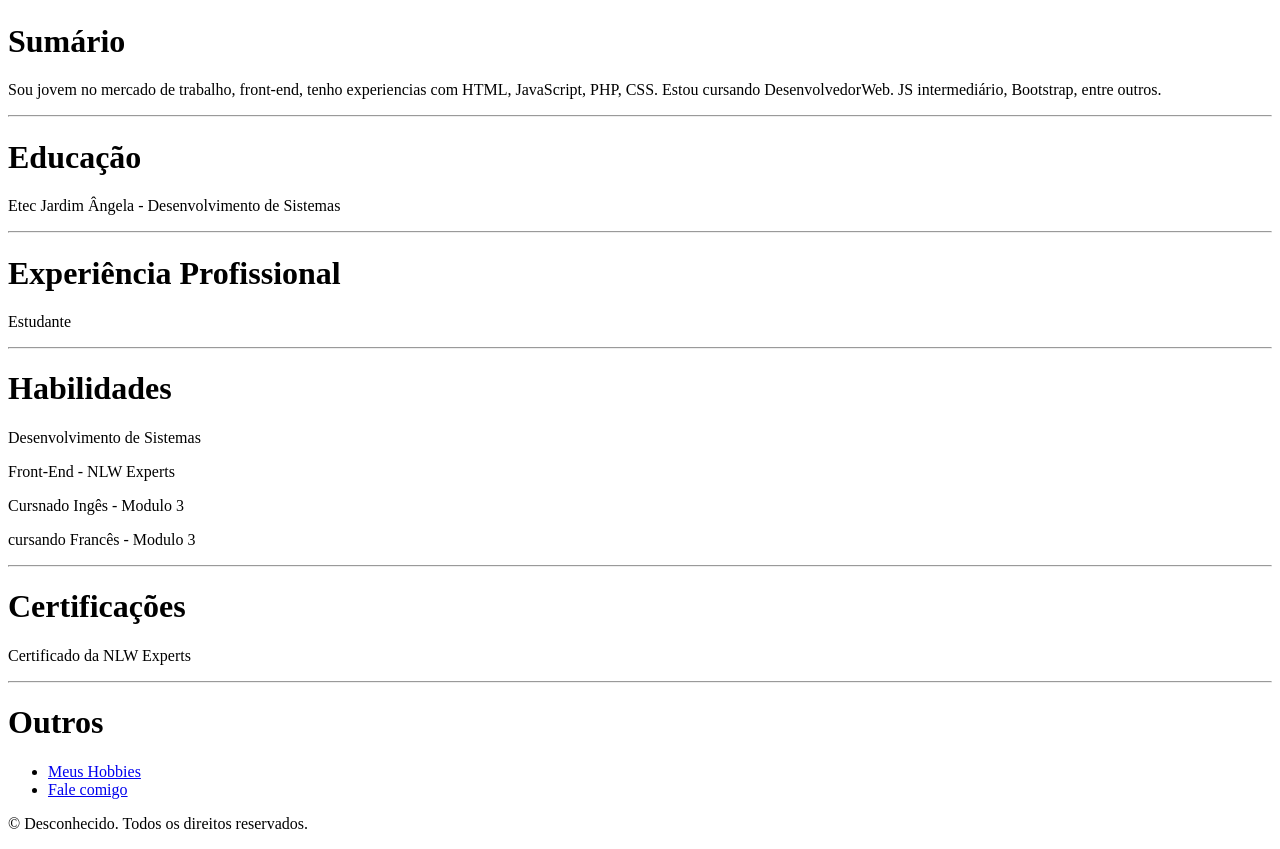
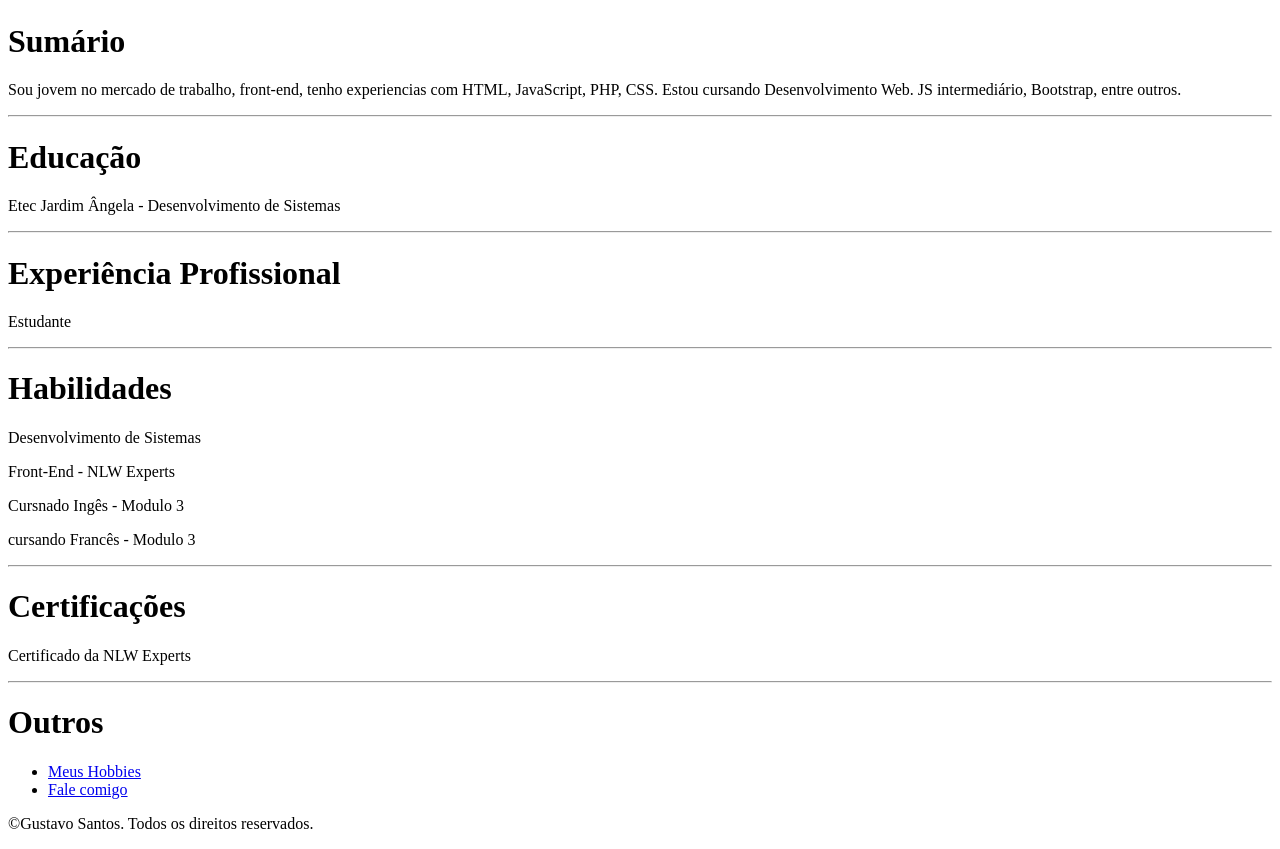
Before and after one commit to GhustavoSantos/Portifolio-Beta, a plain HTML site: page index.html in a window 1280 px wide. Shown: the part 432-1281 px from the top of the page. Drawn offline with Linux system fonts and the light colour scheme.

Commit message:
Patch 1.3
Mais algumas alterações nas escritas do projeto.

```diff
--- a/index.html
+++ b/index.html
@@ -9,7 +9,7 @@
     <img src="img/IMG_20240328_163525533_HDR.jpg" style="width: 25%;">
 
     <h1>Sumário</h1>
-        <p>Sou jovem no mercado de trabalho, front-end, tenho experiencias com HTML, JavaScript, PHP, CSS. Estou cursando DesenvolvedorWeb. JS intermediário, Bootstrap, entre outros.</p>
+        <p>Sou jovem no mercado de trabalho, front-end, tenho experiencias com HTML, JavaScript, PHP, CSS. Estou cursando Desenvolvimento Web. JS intermediário, Bootstrap, entre outros.</p>
 
     <hr>
 
@@ -49,7 +49,7 @@
             </li>
         </ul>
 
-        <p>© Desconhecido. Todos os direitos reservados.</p>
+        <p>©Gustavo Santos. Todos os direitos reservados.</p>
 
 </body>
 </html>
```
